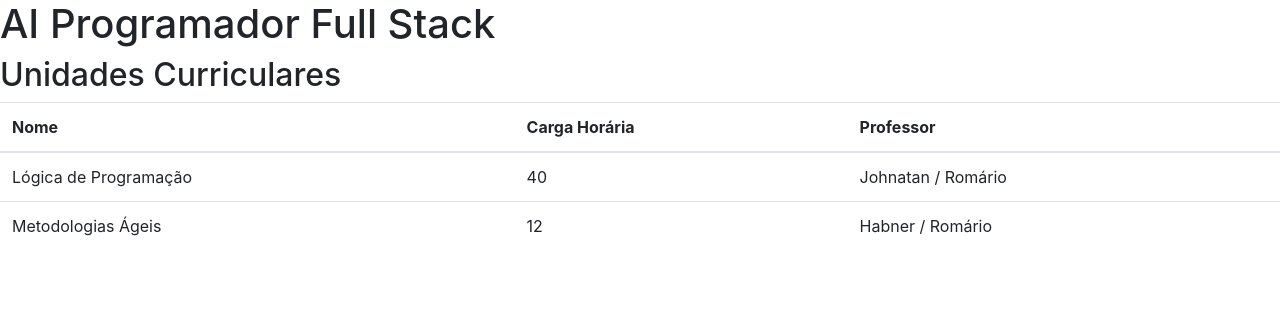
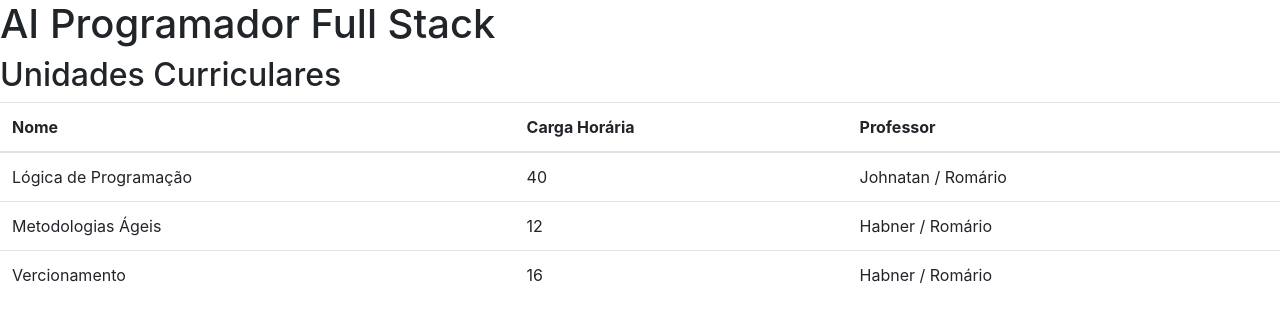
Before and after one commit to valcanaiaa/unidades_curriculares, a plain HTML site: page index.html in a window 1280 px wide. Drawn offline with nearby package versions, Linux system fonts and the light colour scheme.

Commit message:
Adicionar unidades_curriculares de Vercionamento

```diff
--- a/index.html
+++ b/index.html
@@ -26,6 +26,11 @@
                 <td>12</td>
                 <td>Habner / Romário</td>
             </tr>
+            <tr>
+                <td>Vercionamento</td>
+                <td>16</td>
+                <td>Habner / Romário</td>
+            </tr>
         </tbody>
       </table>
 </body>
```
